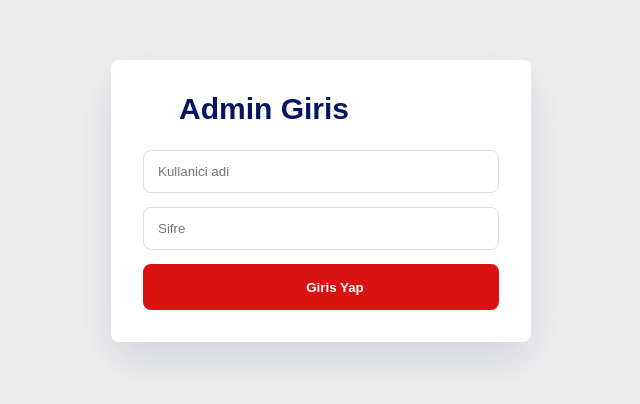
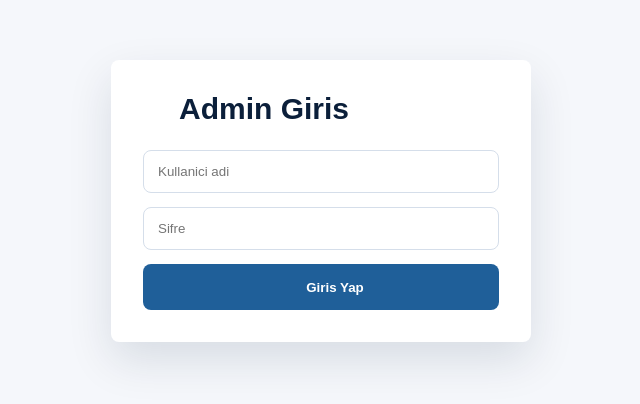
Before and after one commit to ecemdurak/sondurak-market-system, a Next.js app: page /admin/login in a window 1280 px wide. Shown: the part 154-558 px from the top of the page, without its empty margins (319-959 px from the left). Built offline with nearby package versions, Linux system fonts and the light colour scheme; no server answers; some icons are missing.

Commit message:
Update site color palette

```diff
--- a/app/globals.css
+++ b/app/globals.css
@@ -1,16 +1,16 @@
 :root {
-  --color-bg: #eeeeee;
+  --color-bg: #f5f7fb;
   --color-surface: #ffffff;
-  --color-surface-soft: #eeeeee;
-  --color-primary: #da1212;
-  --color-primary-dark: #041562;
-  --color-primary-light: #11468f;
-  --color-text: #041562;
-  --color-muted: #11468f;
-  --color-border: #dddddd;
-  --color-accent: #11468f;
-  --color-danger: #da1212;
-  --shadow-soft: 0 14px 34px rgba(4, 21, 98, 0.1);
+  --color-surface-soft: #d6e4f0;
+  --color-primary: #1f5f99;
+  --color-primary-dark: #0b1f3a;
+  --color-primary-light: #d6e4f0;
+  --color-text: #0b1f3a;
+  --color-muted: #345b7c;
+  --color-border: #d5deea;
+  --color-accent: #163172;
+  --color-danger: #2d4059;
+  --shadow-soft: 0 14px 34px rgba(11, 31, 58, 0.1);
 }
 
 html {
@@ -55,7 +55,7 @@ select {
   border: 1px solid var(--color-border);
   border-radius: 8px;
   background: var(--color-surface);
-  box-shadow: 0 8px 22px rgba(4, 21, 98, 0.06);
+  box-shadow: 0 8px 22px rgba(11, 31, 58, 0.06);
 }
 
 .barcode-form input {
@@ -114,7 +114,7 @@ button {
   border: 1px solid var(--color-border);
   border-radius: 8px;
   background: var(--color-surface);
-  box-shadow: 0 8px 22px rgba(4, 21, 98, 0.07);
+  box-shadow: 0 8px 22px rgba(11, 31, 58, 0.07);
 }
 
 .product-image-frame {
@@ -183,10 +183,10 @@ button {
   position: sticky;
   top: 0;
   z-index: 1000;
-  background: rgba(238, 238, 238, 0.92);
+  background: rgba(245, 247, 251, 0.92);
   margin-bottom: 28px;
   border-bottom: 1px solid var(--color-border);
-  box-shadow: 0 8px 24px rgba(4, 21, 98, 0.06);
+  box-shadow: 0 8px 24px rgba(11, 31, 58, 0.06);
   backdrop-filter: blur(12px);
 }
 
@@ -348,7 +348,7 @@ button {
   background: var(--color-surface);
   padding: 24px;
   border-radius: 12px;
-  box-shadow: 0 4px 12px rgba(4, 21, 98, 0.08);
+  box-shadow: 0 4px 12px rgba(11, 31, 58, 0.08);
 }
 
 .checkout-form input,
@@ -434,7 +434,7 @@ a:active {
 .cart-overlay {
   position: fixed;
   inset: 0;
-  background: rgba(4, 21, 98, 0.38);
+  background: rgba(11, 31, 58, 0.38);
   z-index: 999;
 }
 
@@ -447,7 +447,7 @@ a:active {
   height: 100vh;
   padding: 24px;
   background: var(--color-surface);
-  box-shadow: -6px 0 20px rgba(4, 21, 98, 0.15);
+  box-shadow: -6px 0 20px rgba(11, 31, 58, 0.15);
   z-index: 1000;
   overflow-y: auto;
 }
@@ -530,7 +530,7 @@ a:active {
   padding: 28px;
   background: var(--color-surface);
   border-radius: 8px;
-  box-shadow: 0 12px 28px rgba(4, 21, 98, 0.08);
+  box-shadow: 0 12px 28px rgba(11, 31, 58, 0.08);
 }
 
 .thank-you-status {
@@ -636,7 +636,7 @@ a:active {
   background: var(--color-primary-dark);
   color: white;
   font-weight: 700;
-  box-shadow: 0 12px 28px rgba(4, 21, 98, 0.22);
+  box-shadow: 0 12px 28px rgba(11, 31, 58, 0.22);
 }
 
 .product-actions {
@@ -676,7 +676,7 @@ a:active {
   align-items: center;
   justify-content: center;
   padding: 24px;
-  background: rgba(4, 21, 98, 0.72);
+  background: rgba(11, 31, 58, 0.72);
 }
 
 .payment-modal {
@@ -687,7 +687,7 @@ a:active {
   overflow: hidden;
   border-radius: 14px;
   background: var(--color-surface);
-  box-shadow: 0 24px 80px rgba(4, 21, 98, 0.35);
+  box-shadow: 0 24px 80px rgba(11, 31, 58, 0.35);
 }
 
 .payment-modal-header {
@@ -777,7 +777,7 @@ a:active {
   padding: 24px;
   border-radius: 8px;
   background: var(--color-surface);
-  box-shadow: 0 4px 12px rgba(4, 21, 98, 0.08);
+  box-shadow: 0 4px 12px rgba(11, 31, 58, 0.08);
 }
 
 .admin-form-panel h2,
@@ -934,7 +934,7 @@ a:active {
   padding: 32px;
   border-radius: 8px;
   background: var(--color-surface);
-  box-shadow: 0 18px 45px rgba(4, 21, 98, 0.12);
+  box-shadow: 0 18px 45px rgba(11, 31, 58, 0.12);
 }
 
 .admin-login-form h1 {
@@ -970,7 +970,7 @@ a:active {
   padding: 24px;
   border-radius: 8px;
   background: var(--color-surface);
-  box-shadow: 0 4px 12px rgba(4, 21, 98, 0.08);
+  box-shadow: 0 4px 12px rgba(11, 31, 58, 0.08);
 }
 
 .admin-orders-list {
@@ -1022,7 +1022,7 @@ a:active {
 .scanner-flash {
   position: fixed;
   inset: 0;
-  background: rgba(218, 18, 18, 0.28);
+  background: rgba(31, 95, 153, 0.28);
   z-index: 9999;
   pointer-events: none;
   animation: scannerFlash 0.3s ease-out;
```
